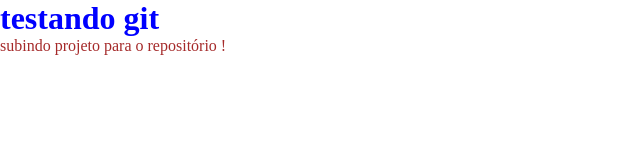
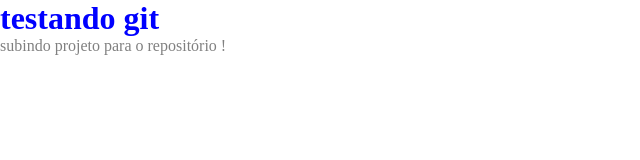
Before and after one commit to tiagobarbosadev/testando-git, a plain HTML site: page index.html in a window 1280 px wide. Shown: the full height of the page, 0-640 px from the left. Drawn offline with Linux system fonts and the light colour scheme.

Commit message:
alterado a cor do parágrafo

```diff
--- a/style.css
+++ b/style.css
@@ -9,5 +9,5 @@
     color: blue;
 }
 .parágrafo{
-    color: brown;
+    color:gray;
 }
```
